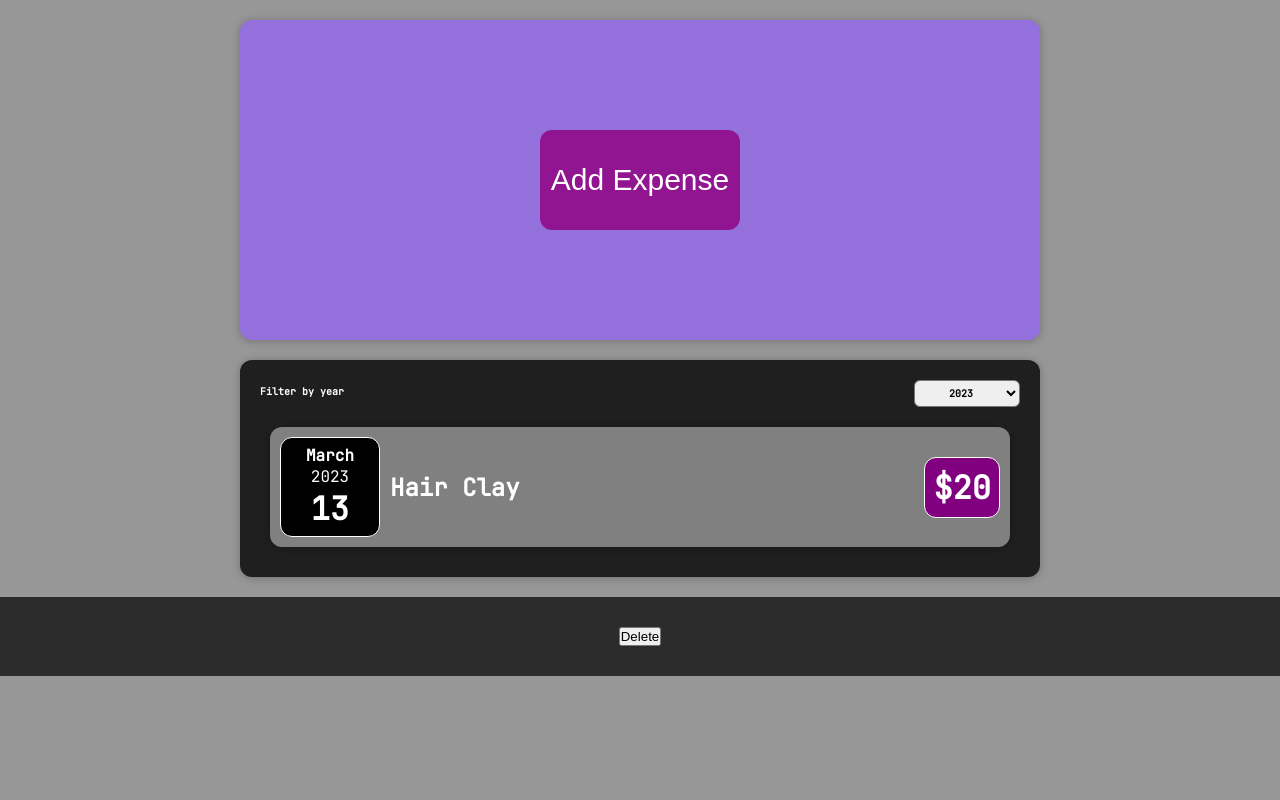
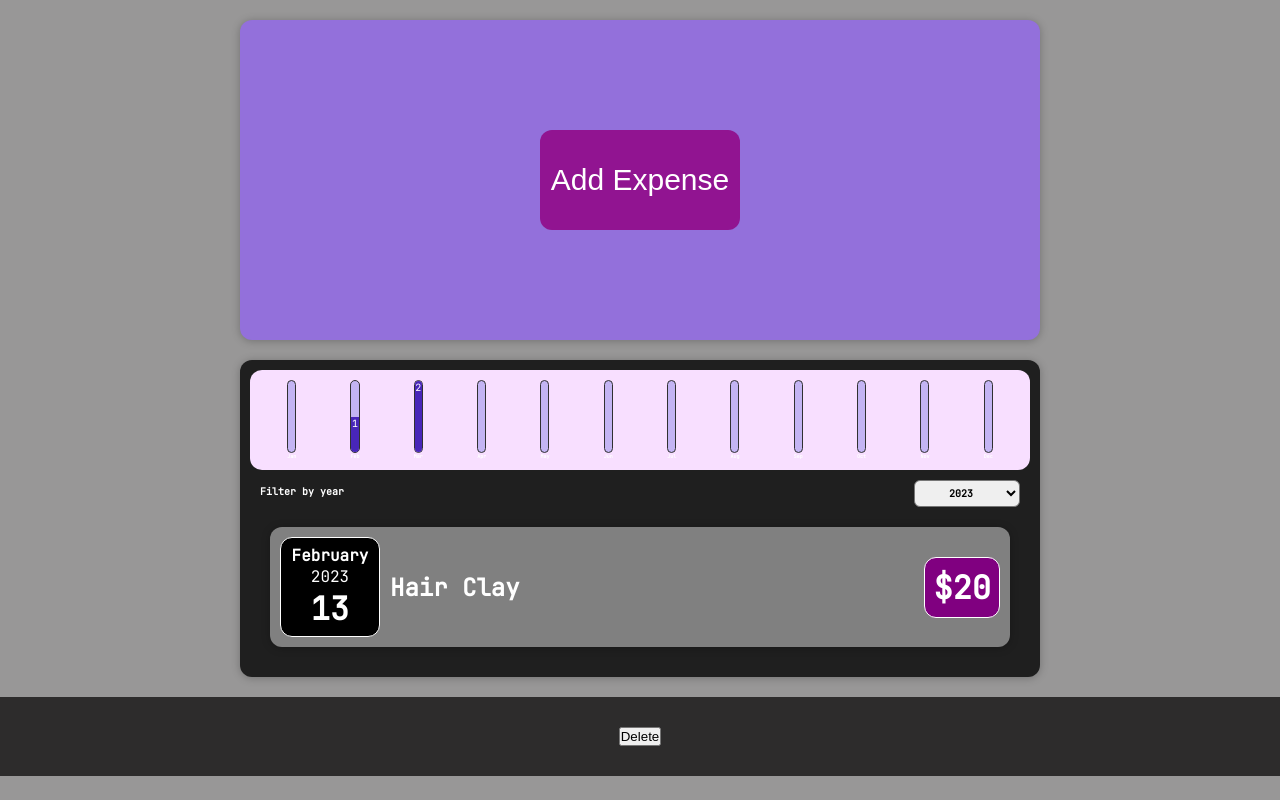
Before and after one commit to JasonWu73/my-react, a React (Create React App) app: page / in a window 1280 px wide. Built offline with nearby package versions, Linux system fonts and the light colour scheme.

Commit message:
expense chart

```diff
--- a/src/App.js
+++ b/src/App.js
@@ -7,7 +7,7 @@ const generateDummyExpenses = () => {
   return [
     {
       id: 'e1',
-      date: new Date(2023, 2, 13),
+      date: new Date(2023, 1, 13),
       title: 'Hair Clay',
       amount: 20
     },
--- a/src/expense/ExpenseItem.js
+++ b/src/expense/ExpenseItem.js
@@ -1,6 +1,6 @@
 import './ExpenseItem.css';
 import ExpenseDate from './ExpenseDate';
-import Card from '../shared/Card';
+import Card from '../shared/card/Card';
 
 /**
  * 开销组件。
--- a/src/expense/Expenses.js
+++ b/src/expense/Expenses.js
@@ -1,6 +1,7 @@
 import {useState} from 'react';
 import './Expenses.css';
-import Card from '../shared/Card';
+import Card from '../shared/card/Card';
+import Chart from '../shared/chart';
 import ExpensesFilter from './ExpensesFilter';
 import ExpenseList from './ExpenseList';
 
@@ -34,6 +35,7 @@ const Expenses = props => {
 
   return (
     <Card className="expenses">
+      <Chart points={getMonthlyQuantity(props.items)}/>
       <ExpensesFilter
         years={uniqueYearOptions}
         selectedYear={year}
@@ -44,4 +46,28 @@ const Expenses = props => {
   );
 };
 
+function getMonthlyQuantity(expenses) {
+  const monthQuantities = [
+    {label: 'Jan', value: 0},
+    {label: 'Feb', value: 0},
+    {label: 'Mar', value: 0},
+    {label: 'Apr', value: 0},
+    {label: 'May', value: 0},
+    {label: 'Jun', value: 0},
+    {label: 'Jul', value: 0},
+    {label: 'Aug', value: 0},
+    {label: 'Sep', value: 0},
+    {label: 'Oct', value: 0},
+    {label: 'Nov', value: 0},
+    {label: 'Dec', value: 0}
+  ];
+
+  for (let expense of expenses) {
+    const index = expense.date.getMonth();
+    monthQuantities[index].value += 1;
+  }
+
+  return monthQuantities;
+}
+
 export default Expenses;
--- a/src/new-expense/ExpenseForm.js
+++ b/src/new-expense/ExpenseForm.js
@@ -24,7 +24,7 @@ const ExpenseForm = props => {
 
     const expenseData = {
       title,
-      amount,
+      amount: +amount,
       date: new Date(date)
     };
 
--- a/src/new-expense/NewExpense.js
+++ b/src/new-expense/NewExpense.js
@@ -1,7 +1,7 @@
 import {useState} from 'react';
 
 import './NewExpense.css';
-import Card from '../shared/Card';
+import Card from '../shared/card/Card';
 import ExpenseForm from './ExpenseForm';
 import NewExpenseButton from './NewExpenseButton';
 
--- /dev/null
+++ b/src/shared/chart/Chart.css
@@ -0,0 +1,9 @@
+.chart {
+  padding: 1rem;
+  border-radius: 1.2rem;
+  background-color: #f8dfff;
+  text-align: center;
+  display: flex;
+  justify-content: space-around;
+  height: 10rem;
+}
--- /dev/null
+++ b/src/shared/chart/Chart.js
@@ -0,0 +1,24 @@
+import './Chart.css';
+
+import ChartBar from './ChartBar';
+
+export default function Chart(props) {
+  return (
+    <div className="chart">
+      {barContent(props.points)}
+    </div>
+  );
+}
+
+function barContent(points) {
+  const maxValue = Math.max(...points.map(point => point.value));
+
+  return points.map(point => (
+    <ChartBar
+      key={point.label}
+      value={point.value}
+      maxValue={maxValue}
+      label={point.label}
+    />
+  ));
+}
--- /dev/null
+++ b/src/shared/chart/ChartBar.css
@@ -0,0 +1,30 @@
+.chart-bar {
+  height: 100%;
+  display: flex;
+  flex-direction: column;
+  align-items: center;
+}
+
+.chart-bar__inner {
+  height: 100%;
+  width: 100%;
+  border: 0.1rem solid #313131;
+  border-radius: 1.2rem;
+  background-color: #c3b4f3;
+  overflow: hidden;
+  display: flex;
+  flex-direction: column;
+  justify-content: flex-end;
+}
+
+.chart-bar__inner__fill {
+  background-color: #4826b9;
+  width: 100%;
+  transition: all 0.3s ease-out;
+}
+
+.chart-bar__label {
+  font-weight: bold;
+  font-size: 0.5rem;
+  text-align: center;
+}
--- /dev/null
+++ b/src/shared/chart/ChartBar.js
@@ -0,0 +1,24 @@
+import './ChartBar.css';
+
+export default function ChartBar(props) {
+  return (
+    <div className="chart-bar">
+      <div className="chart-bar__inner">
+        <div
+          className="chart-bar__inner__fill"
+          style={
+            {
+              height: calculateHeightPercent(props.value, props.maxValue)
+            }
+          }
+        >{props.value}
+        </div>
+      </div>
+      <div className="chart-bar__label">{props.label}</div>
+    </div>
+  );
+};
+
+function calculateHeightPercent(value, maxValue) {
+  return Math.round(value / maxValue * 100) + '%';
+}
--- /dev/null
+++ b/src/shared/chart/index.js
@@ -0,0 +1,3 @@
+import Chart from './Chart';
+
+export default Chart;
```
Also changed, not shown: src/shared/card/Card.css (renamed from src/shared/Card.css), src/shared/card/Card.js (renamed from src/shared/Card.js).
